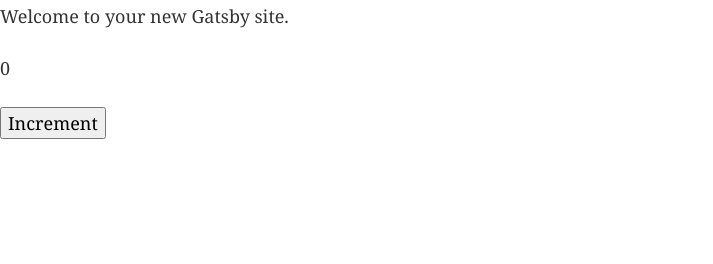
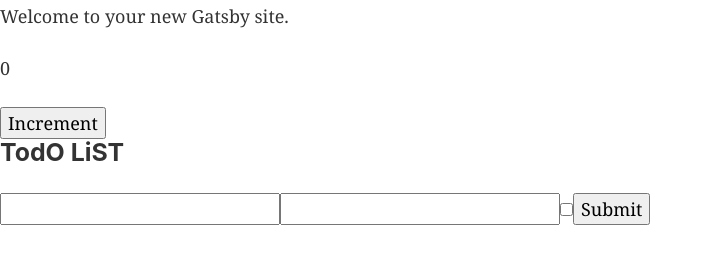
Before and after one commit to m2lovric/Prototyp_task_new, a Gatsby site: page / in a window 1280 px wide. Shown: the part 94-358 px from the top of the page, without its empty margins (0-713 px from the left). Built offline with nearby package versions, Linux system fonts and the light colour scheme; Gatsby itself is replaced by a stand-in of ours; some packages are replaced by stand-ins of ours; no server answers.

Commit message:
Import todo list

```diff
--- a/src/pages/index.tsx
+++ b/src/pages/index.tsx
@@ -1,11 +1,12 @@
-import React, {useEffect} from 'react';
+import React from 'react';
 import Layout from "../components/layout"
+import ToDoList from "../components/ToDoList"
 import { useSelector, useDispatch } from 'react-redux'
 
 const IndexPage = () => {
 
   const dispatch = useDispatch();
-  const counter = useSelector(state => state)
+  const counter = useSelector(state => state);
 
   return (
     <Layout>
@@ -13,6 +14,7 @@
       <p>Welcome to your new Gatsby site.</p>
       <p>{counter}</p>
       <button onClick={() => dispatch({type: 'INCREMENT'})}>Increment</button>
+      <ToDoList />
     </Layout>
   )
 }
```
